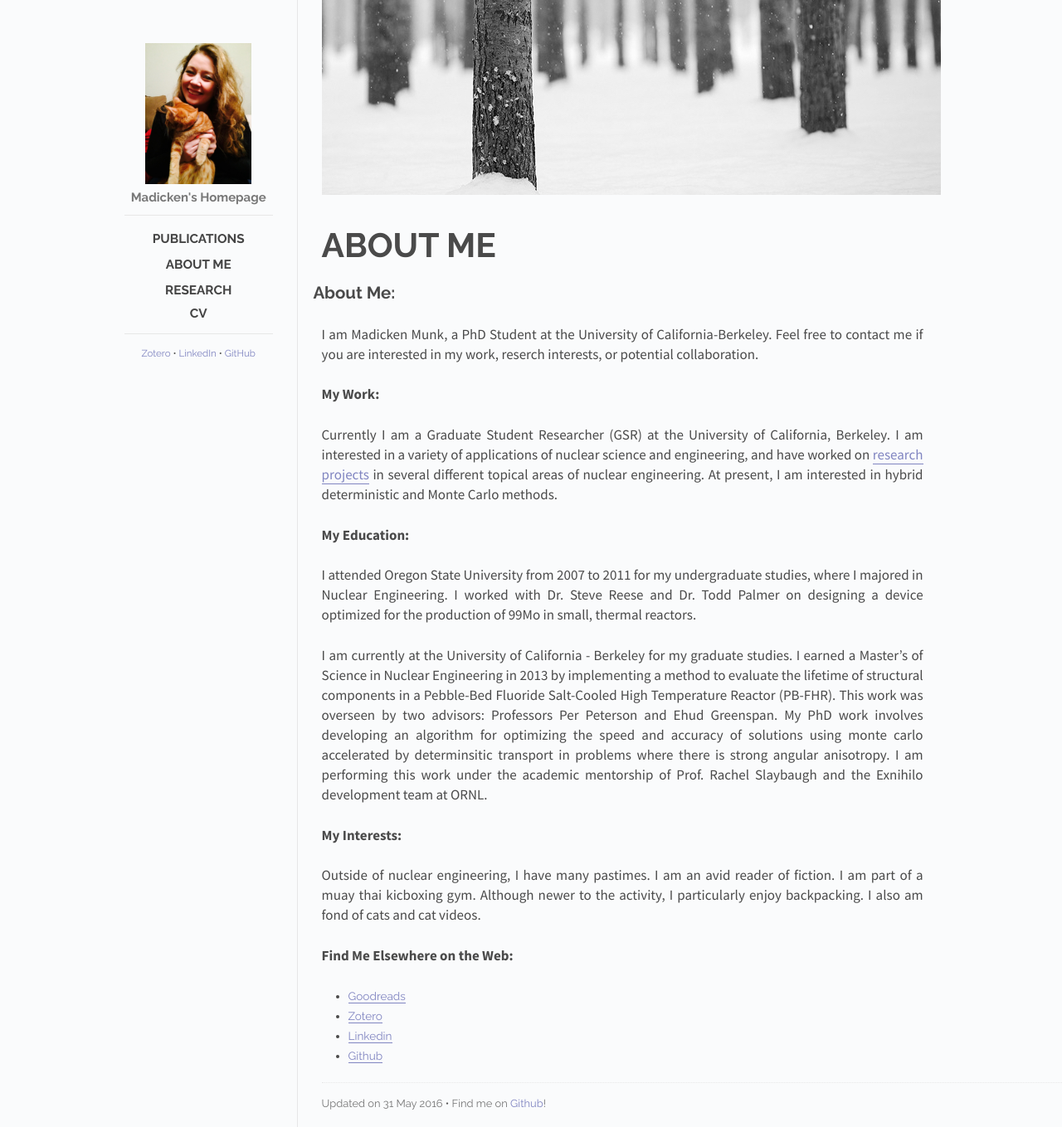
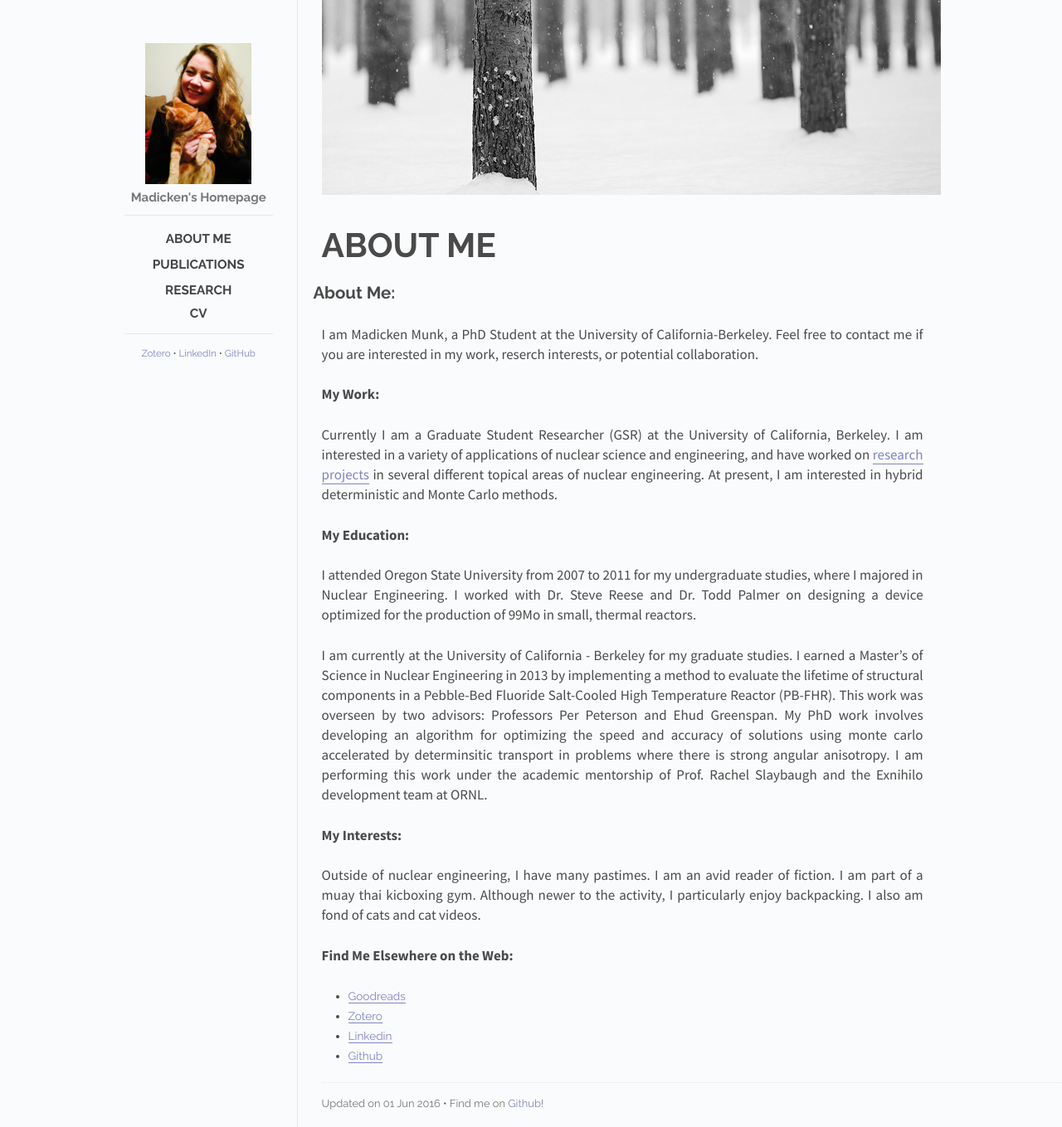
Before and after one commit to munkm/munkm.github.io, a Jekyll site: the page built from _posts/2014-10-29-aboutme.md, in a window 1280 px wide. Shown: the whole page at 83% size. Built offline with Jekyll 4.4.1, drawn with Linux system fonts in a browser that asks for light colours.

Commit message:
fixing date again. sigh

```diff
--- a/_posts/2014-10-29-aboutme.md
+++ b/_posts/2014-10-29-aboutme.md
@@ -2,7 +2,7 @@
 layout: post
 title: About Me
 cover: treesnow.jpg
-date:   2016-05-31
+date:   2016-06-01
 categories: posts
 ---
 
```
